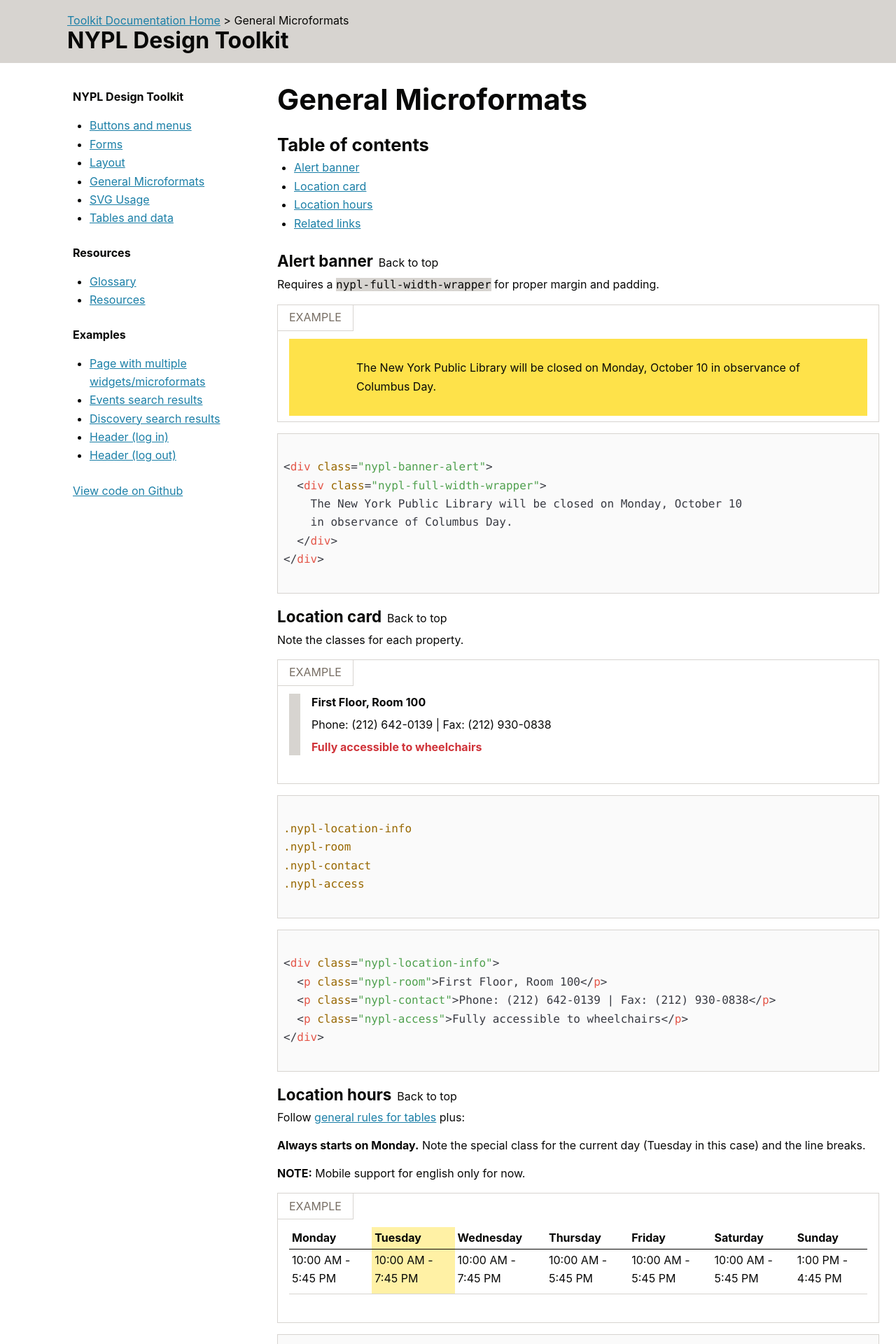
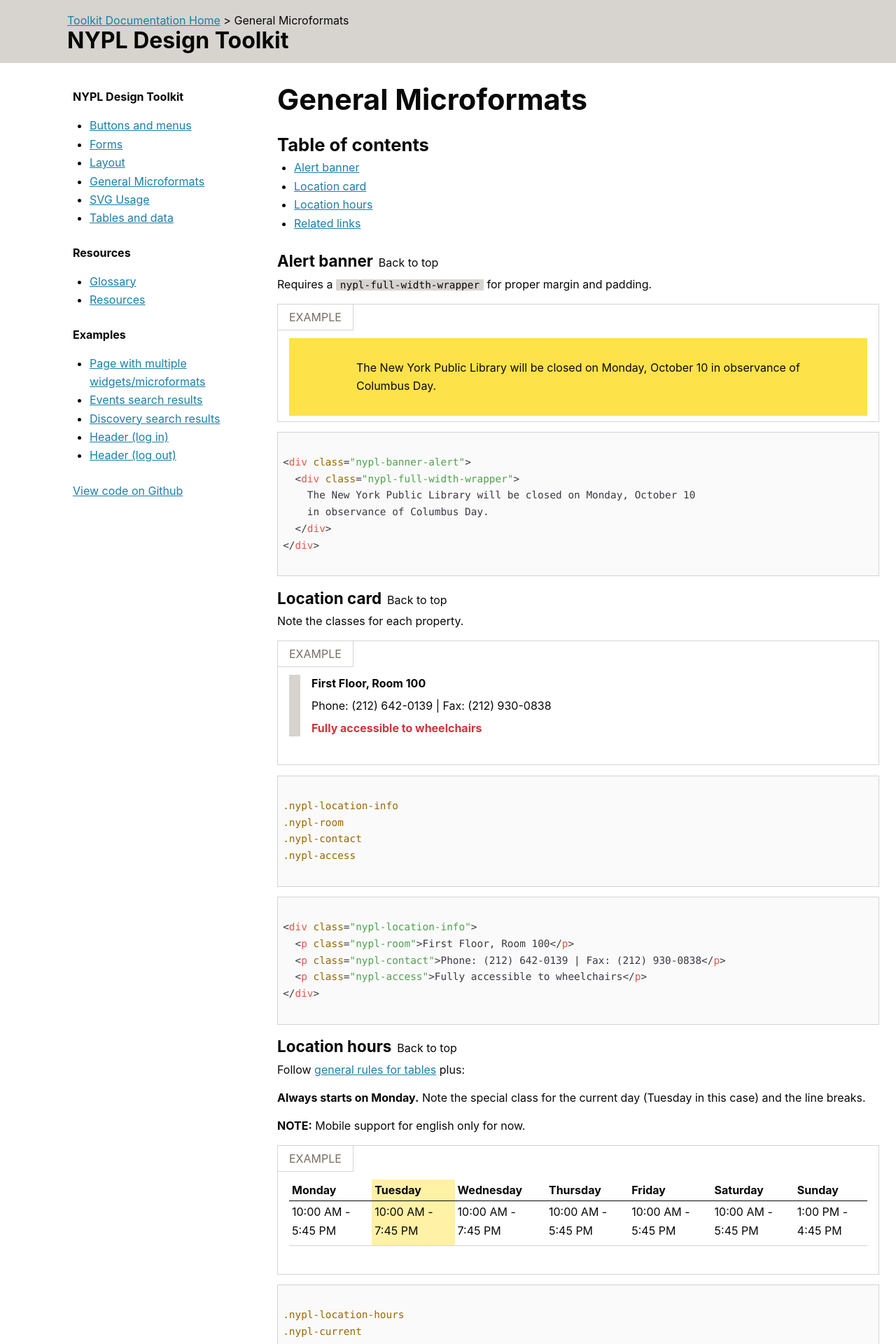
Before and after one commit to NYPL/design-toolkit, a Jekyll site: the page built from docs/_sections/microformats.html, in a window 1280 px wide. Shown: the top 1920 px of the page at 70% size. Built offline with Jekyll 4.4.1, drawn with Linux system fonts in a browser that asks for light colours; nearby versions of some CDN libraries.

Commit message:
:space_invader: minor type changes to code text

```diff
--- a/docs/css/docs.css
+++ b/docs/css/docs.css
@@ -798,6 +798,9 @@
 
 code {
   padding: 0; }
+  code:before, code:after {
+    letter-spacing: -0.2em;
+    content: "\00a0"; }
 
 pre {
   border: 0.0625rem solid #d7d4d0; }
--- a/docs/css/example-search-styles.css
+++ b/docs/css/example-search-styles.css
@@ -832,7 +832,8 @@
 code,
 pre {
   background-color: #d7d4d0;
-  font-family: Consolas, "Andale Mono WT", "Andale Mono", "Lucida Console", "Lucida Sans Typewriter", "DejaVu Sans Mono", "Bitstream Vera Sans Mono", "Liberation Mono", "Nimbus Mono L", Monaco, "Courier New", Courier, monospace; }
+  font-family: "SFMono-Regular", Consolas, "Andale Mono WT", "Andale Mono", "Lucida Console", "Lucida Sans Typewriter", "DejaVu Sans Mono", "Bitstream Vera Sans Mono", "Liberation Mono", "Nimbus Mono L", Monaco, "Courier New", Courier, monospace;
+  font-size: 0.9rem; }
 
 code {
   padding-left: 0.25em;
--- a/docs/css/example-styles.css
+++ b/docs/css/example-styles.css
@@ -832,7 +832,8 @@
 code,
 pre {
   background-color: #d7d4d0;
-  font-family: Consolas, "Andale Mono WT", "Andale Mono", "Lucida Console", "Lucida Sans Typewriter", "DejaVu Sans Mono", "Bitstream Vera Sans Mono", "Liberation Mono", "Nimbus Mono L", Monaco, "Courier New", Courier, monospace; }
+  font-family: "SFMono-Regular", Consolas, "Andale Mono WT", "Andale Mono", "Lucida Console", "Lucida Sans Typewriter", "DejaVu Sans Mono", "Bitstream Vera Sans Mono", "Liberation Mono", "Nimbus Mono L", Monaco, "Courier New", Courier, monospace;
+  font-size: 0.9rem; }
 
 code {
   padding-left: 0.25em;
--- a/sass/_nypl-normalize.scss
+++ b/sass/_nypl-normalize.scss
@@ -78,6 +78,7 @@
 pre {
   background-color: $nypl-light-gray;
   font-family: $monospace-stack;
+  font-size: 0.9rem;
 }
 
 code {
--- a/sass/_typography.scss
+++ b/sass/_typography.scss
@@ -4,4 +4,4 @@
 
 $serif-stack: Cambria, "Hoefler Text", Utopia, "Liberation Serif", "Nimbus Roman No9 L Regular", Times, "Times New Roman", serif;
 
-$monospace-stack: Consolas, "Andale Mono WT", "Andale Mono", "Lucida Console", "Lucida Sans Typewriter", "DejaVu Sans Mono", "Bitstream Vera Sans Mono", "Liberation Mono", "Nimbus Mono L", Monaco, "Courier New", Courier, monospace;
+$monospace-stack: "SFMono-Regular", Consolas, "Andale Mono WT", "Andale Mono", "Lucida Console", "Lucida Sans Typewriter", "DejaVu Sans Mono", "Bitstream Vera Sans Mono", "Liberation Mono", "Nimbus Mono L", Monaco, "Courier New", Courier, monospace;
```
Also changed, not shown: sass/docs.scss (+6 -1 lines), docs/Gemfile.lock.
